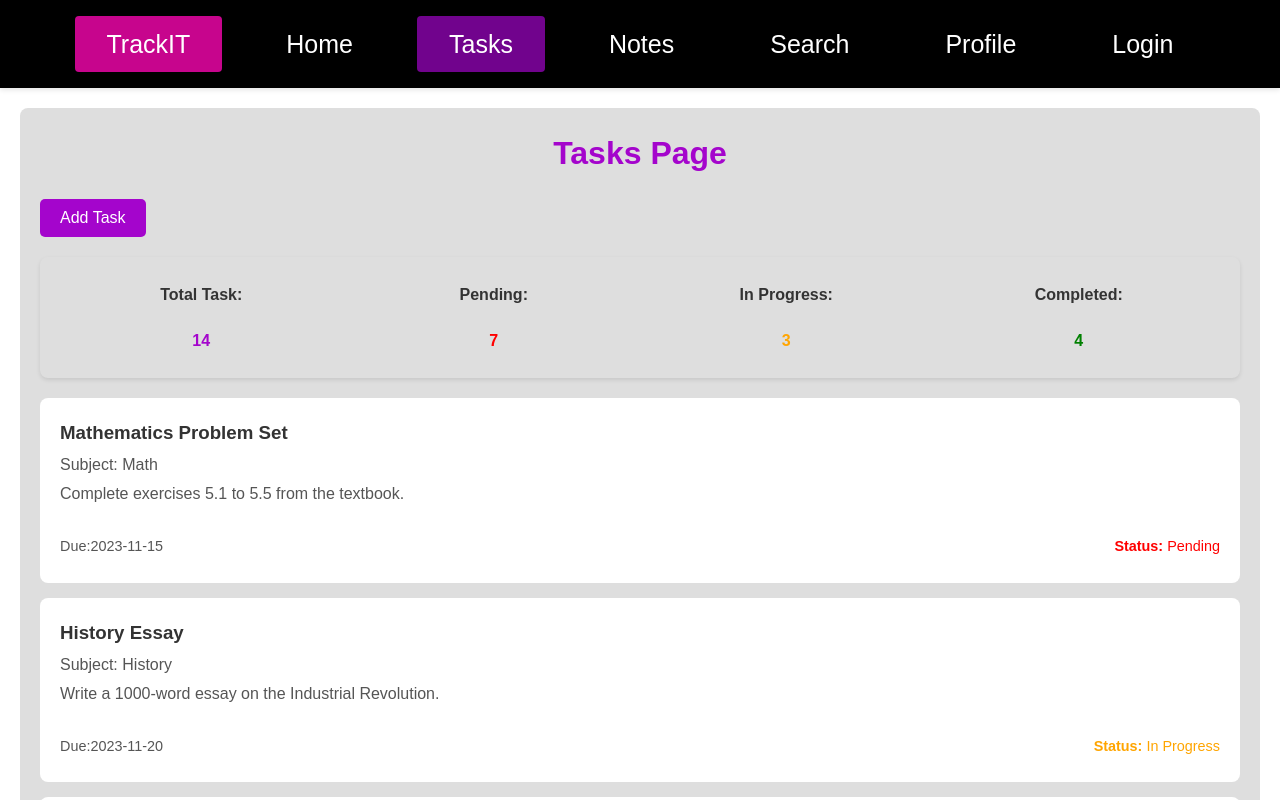
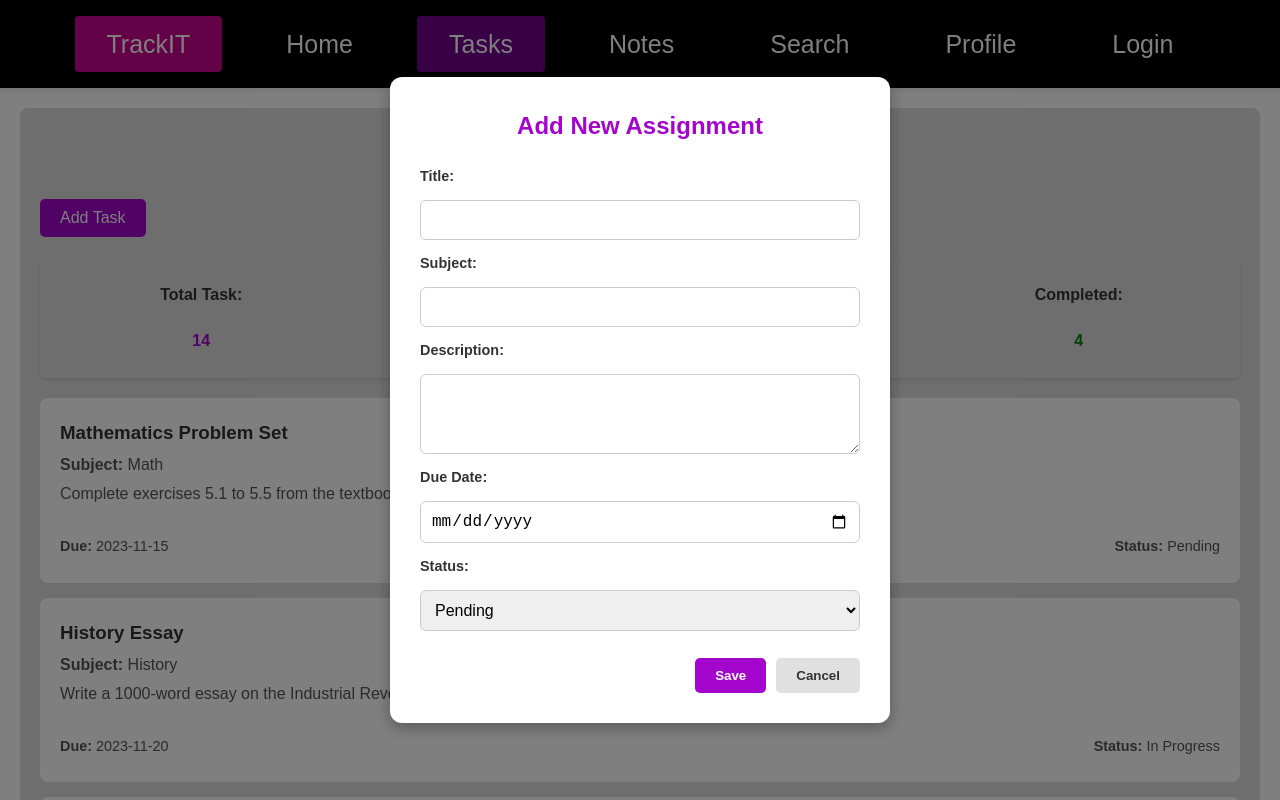
Before and after one commit to Ajai-L16/assignment-tracking, a React (Create React App) app: page /tasks in a window 1280 px wide. Both pictures are taken after a click on the button "Add Task". Shown: the top 800 px of the page. Built offline with nearby package versions, Linux system fonts and the light colour scheme.

Commit message:
Initial commit

```diff
--- a/src/Pages/Tasks.js
+++ b/src/Pages/Tasks.js
@@ -2,7 +2,16 @@ import "../Styles/Tasks.css";
 import React, { useEffect, useState } from "react";
 
 function Tasks() {
-  const [assignmentData, setAssignmentData]=useState([]);
+  const [assignmentData, setAssignmentData] = useState([]);
+  const [showModal, setShowModal] = useState(false);
+
+  const [newTask, setNewTask] = useState({
+    title: "",
+    subject: "",
+    description: "",
+    dueDate: "",
+    status: "Pending"
+  });
 
   useEffect(() => {
     fetch("/assignments.json")
@@ -12,44 +21,154 @@ function Tasks() {
   }, []);
 
   const taskCount = assignmentData.length;
-  const pendingCount = assignmentData.filter((assignment) => assignment.status === "Pending").length;
-  const inProgress = assignmentData.filter((assignment)=> assignment.status === "In Progress").length;
-  const completedCount = assignmentData.filter((assignment) => assignment.status === "Completed").length;
+  const pendingCount = assignmentData.filter(
+    (assignment) => assignment.status === "Pending"
+  ).length;
+  const inProgress = assignmentData.filter(
+    (assignment) => assignment.status === "In Progress"
+  ).length;
+  const completedCount = assignmentData.filter(
+    (assignment) => assignment.status === "Completed"
+  ).length;
+
+  const handleInputChange = (e) => {
+    const { name, value } = e.target;
+    setNewTask({ ...newTask, [name]: value });
+  };
+
+  const handleAddTask = (e) => {
+    e.preventDefault();
+
+    const newAssignment = {
+      id: Date.now(),
+      ...newTask
+    };
+
+    setAssignmentData([...assignmentData, newAssignment]);
+    setShowModal(false);
+    setNewTask({
+      title: "",
+      subject: "",
+      description: "",
+      dueDate: "",
+      status: "Pending"
+    });
+
+    console.log("New Task Added:", newAssignment);
+  };
 
   return (
-    <div className='tasks-container'>
-      <h1 className='tasks-h1'>Tasks Page</h1>
+    <div className="tasks-container">
+      <h1 className="tasks-h1">Tasks Page</h1>
 
       <div className="task-addButton">
-        <button className='addButton'>Add Task</button>
+        <button className="addButton" onClick={() => setShowModal(true)}>
+          Add Task
+        </button>
       </div>
 
       <div className="status-icons">
         <h4>Total Task:</h4>
         <h4>Pending:</h4>
         <h4>In Progress:</h4>
-        <h4>Completed: </h4>
+        <h4>Completed:</h4>
         <h4 className="tottask">{taskCount}</h4>
-        <h4 className="pen">{pendingCount} </h4>
+        <h4 className="pen">{pendingCount}</h4>
         <h4 className="inPro">{inProgress}</h4>
-        <h4 className="com">{completedCount} </h4>
+        <h4 className="com">{completedCount}</h4>
       </div>
 
-      <div className='tasks-list'>
+      <div className="tasks-list">
         {assignmentData.map((assignment) => (
           <div key={assignment.id} className="task-card">
             <h3>{assignment.title}</h3>
-            <p>Subject: {assignment.subject}</p>
+            <p>
+              <strong>Subject:</strong> {assignment.subject}
+            </p>
             <p>{assignment.description}</p>
             <div className="task-meta">
-              <p>Due:{assignment.dueDate}</p>
-              <p className={`status-text ${assignment.status.replace(" ","-")}`}>
-                <b>Status:</b> {assignment.status}
+              <p>
+                <strong>Due:</strong> {assignment.dueDate}
+              </p>
+              <p
+                className={`status-text ${assignment.status
+                  .toLowerCase()
+                  .replace(" ", "-")}`}
+              >
+                <strong>Status:</strong> {assignment.status}
               </p>
             </div>
           </div>
         ))}
       </div>
+
+      {showModal && (
+        <div className="modal-overlay">
+          <div className="modal-content">
+            <h2>Add New Assignment</h2>
+            <form onSubmit={handleAddTask} className="task-form">
+              <label>Title:</label>
+              <input
+                type="text"
+                name="title"
+                value={newTask.title}
+                onChange={handleInputChange}
+                required
+              />
+
+              <label>Subject:</label>
+              <input
+                type="text"
+                name="subject"
+                value={newTask.subject}
+                onChange={handleInputChange}
+                required
+              />
+
+              <label>Description:</label>
+              <textarea
+                name="description"
+                value={newTask.description}
+                onChange={handleInputChange}
+                required
+              />
+
+              <label>Due Date:</label>
+              <input
+                type="date"
+                name="dueDate"
+                value={newTask.dueDate}
+                onChange={handleInputChange}
+                required
+              />
+
+              <label>Status:</label>
+              <select
+                name="status"
+                value={newTask.status}
+                onChange={handleInputChange}
+              >
+                <option value="Pending">Pending</option>
+                <option value="In Progress">In Progress</option>
+                <option value="Completed">Completed</option>
+              </select>
+
+              <div className="modal-buttons">
+                <button type="submit" className="save-btn">
+                  Save
+                </button>
+                <button
+                  type="button"
+                  className="cancel-btn"
+                  onClick={() => setShowModal(false)}
+                >
+                  Cancel
+                </button>
+              </div>
+            </form>
+          </div>
+        </div>
+      )}
     </div>
   );
 }
--- a/src/Styles/Home.css
+++ b/src/Styles/Home.css
@@ -40,7 +40,7 @@
 
 .assignment-card:hover {
   transform: translateY(-3px);
-  background: linear-gradient(0deg, rgb(255, 255, 255), rgb(113, 3, 141));
+  background: linear-gradient(180deg, rgb(255, 255, 255),white, rgb(221, 119, 246));
 }
 
 .card-head {
--- a/src/Styles/Tasks.css
+++ b/src/Styles/Tasks.css
@@ -90,3 +90,105 @@
   padding-top: 10px;
   font-size: 0.9em;
 }
+/*---------------------------------------------------------------------*/
+
+.modal-overlay {
+  position: fixed;
+  top: 0;
+  left: 0;
+  width: 100%;
+  height: 100%;
+  background-color: rgba(0, 0, 0, 0.5);
+  display: flex;
+  justify-content: center;
+  align-items: center;
+  z-index: 1000;
+}
+
+.modal-content {
+  background-color: white;
+  padding: 30px;
+  border-radius: 12px;
+  width: 90%;
+  max-width: 500px;
+  box-shadow: 0 5px 15px rgba(0, 0, 0, 0.3);
+  animation: slideDown 0.3s ease-out;
+}
+
+@keyframes slideDown {
+  from {
+    transform: translateY(-50px);
+    opacity: 0;
+  }
+  to {
+    transform: translateY(0);
+    opacity: 1;
+  }
+}
+
+.modal-content h2 {
+  margin-top: 0;
+  color: rgb(164, 5, 204);
+  text-align: center;
+  margin-bottom: 20px;
+}
+
+.task-form {
+  display: flex;
+  flex-direction: column;
+  gap: 12px;
+}
+
+.task-form label {
+  font-weight: bold;
+  font-size: 0.9rem;
+  color: #333;
+}
+
+.task-form input,
+.task-form select,
+.task-form textarea {
+  padding: 10px;
+  border: 1px solid #ccc;
+  border-radius: 6px;
+  font-size: 1rem;
+}
+
+.task-form textarea {
+  resize: vertical;
+  min-height: 80px;
+}
+
+.modal-buttons {
+  display: flex;
+  justify-content: flex-end;
+  gap: 10px;
+  margin-top: 15px;
+}
+
+.save-btn,
+.cancel-btn {
+  padding: 10px 20px;
+  border: none;
+  border-radius: 5px;
+  cursor: pointer;
+  font-weight: bold;
+}
+
+.save-btn {
+  background-color: rgb(164, 5, 204);
+  color: white;
+}
+
+.save-btn:hover {
+  background-color: rgb(130, 4, 160);
+}
+
+.cancel-btn {
+  background-color: #e0e0e0;
+  color: #333;
+}
+
+.cancel-btn:hover {
+  background-color: #d0d0d0;
+}
```
